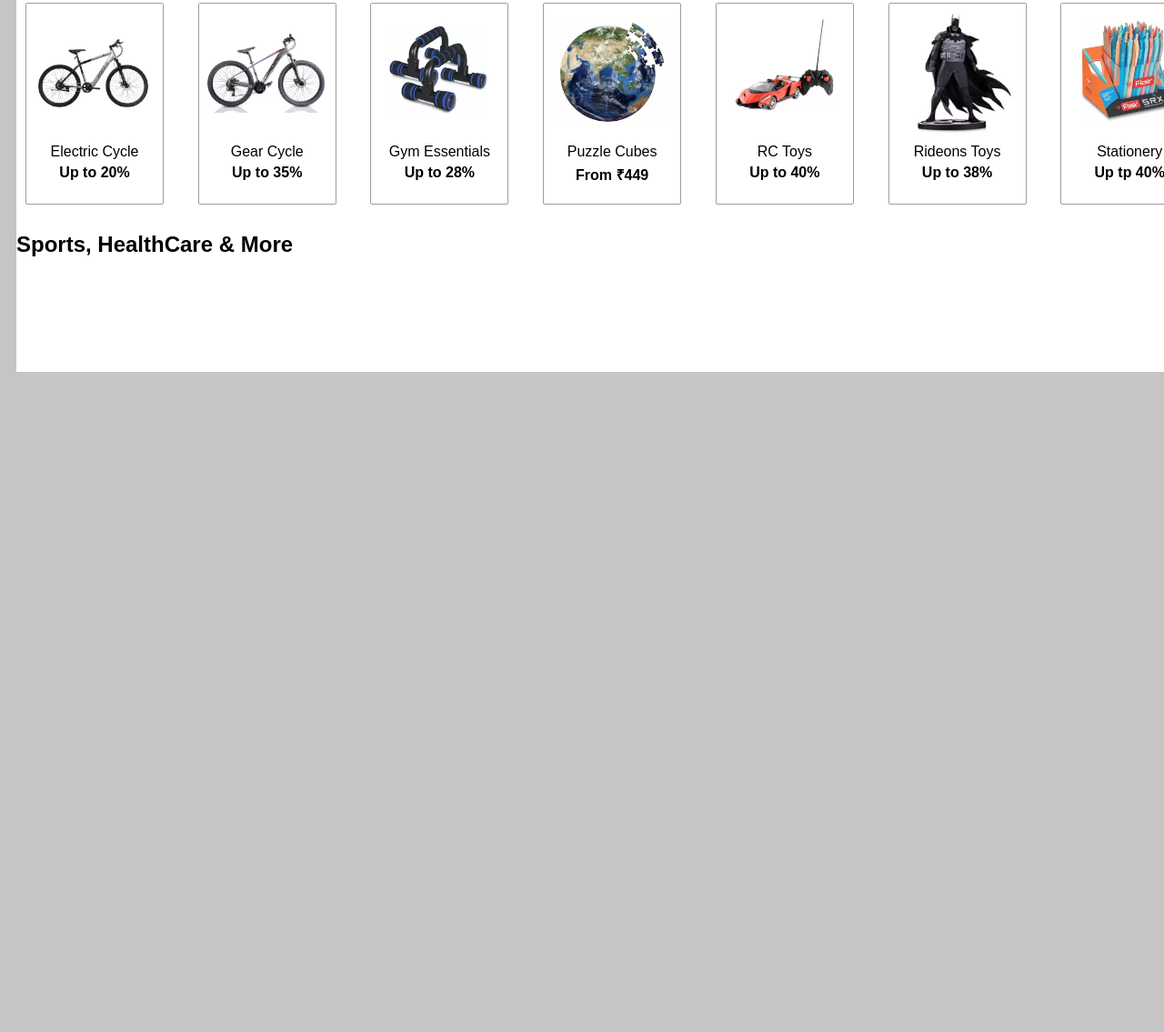
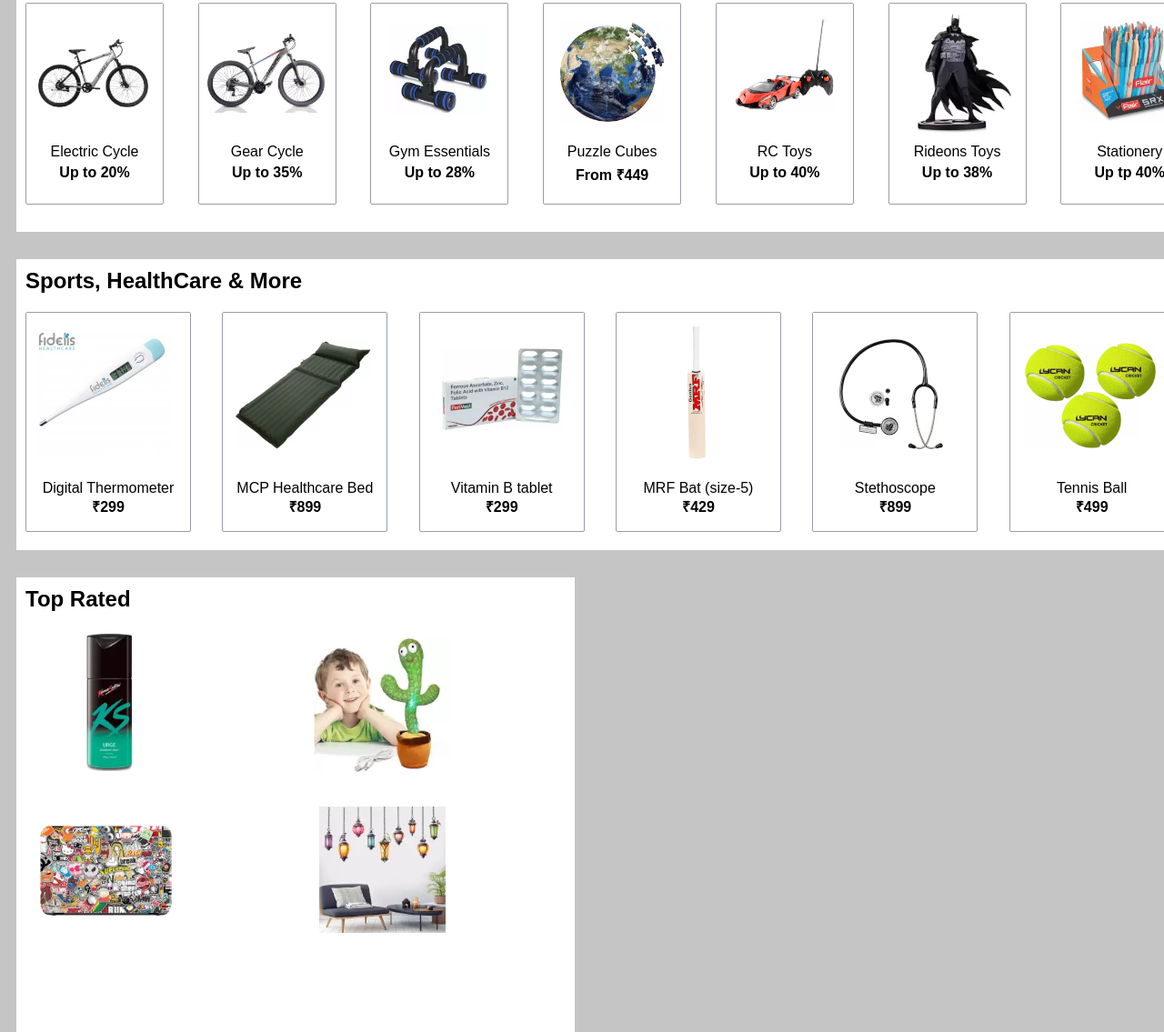
Before and after one commit to vicky-tyson/Flipkart-Clone, a plain HTML site: page index.html in a window 1280 px wide. Shown: the part 939-2074 px from the top of the page at 91% size. Before the commit the page ends 1348 px from the top, so only its background shows below. Drawn offline with Linux system fonts and the light colour scheme; a web font is replaced by a local one.

Commit message:
top rated section to be done

```diff
--- a/index.html
+++ b/index.html
@@ -122,14 +122,29 @@
         <div class="sports-healthcare-more common-width">
           <div class="sports-healthcare-more-head"><h2>Sports, HealthCare & More</h2></div>
             <div class="sports-healthcare-more-contents">
-              <a href="#"><div class="img"><img src="" alt=""><p></p><p class="from"></p></div></a>
-              <a href="#"><div class="img"><img src="" alt=""><p></p><p class="from"></p></div></a>
-              <a href="#"><div class="img"><img src="" alt=""><p></p><p class="from"></p></div></a>
-              <a href="#"><div class="img"><img src="" alt=""><p></p><p class="from"></p></div></a>
-              <a href="#"><div class="img"><img src="" alt=""><p></p><p class="from"></p></div></a>
-              <a href="#"><div class="img"><img src="" alt=""><p></p><p class="from"></p></div></a>
-              <a href="#"><div class="img"><img src="" alt=""><p></p><p class="from"></p></div></a>
+              <a href="#"><div class="img"><img src="sports-healthcare-more-digital-thermometer.png" alt="Digital Thermometer"><p>Digital Thermometer</p><p class="from">₹299</p></div></a>
+              <a href="#"><div class="img"><img src="sports-healthcare-more-mcp-healthcare-bed.png" alt="Healthcare Bed"><p>MCP Healthcare Bed</p><p class="from">₹899</p></div></a>
+              <a href="#"><div class="img"><img src="sports-healthcare-more-medirvast-vitaminb-tablet.png" alt="Vitamin B Tablet"><p>Vitamin B tablet</p><p class="from">₹299</p></div></a>
+              <a href="#"><div class="img"><img src="sports-healthcare-more-mrf-bat-size5.png" alt="MRF Bat"><p>MRF Bat (size-5)</p><p class="from">₹429</p></div></a>
+              <a href="#"><div class="img"><img src="sports-healthcare-more-stethoscope.png" alt="Stethoscope"><p>Stethoscope</p><p class="from">₹899</p></div></a>
+              <a href="#"><div class="img"><img src="sports-healthcare-more-tennis-ball.png" alt="Tennis ball"><p>Tennis Ball</p><p class="from">₹499</p></div></a>
+              <a href="#"><div class="img"><img src="sports-healthcare-more-yoner-racket.png" alt="Yoner Racket"><p>YONER Racket</p><p class="from">₹699</p></div></a>
             </div>
+        </div>
+        <div class="top-rated common-width">
+          <div class="top-rated-head"><h2>Top Rated</h2></div>
+             <div class="top-rated-contents-1">
+                <a href="#"><div class="img"><img src="top-rated-deodrant-spray.png" alt="Deodrant Spray"><p></p><p class="from"></p></div></a>
+                <a href="#"><div class="img"><img src="top-rated-gag-toys.png" alt="Gag Toys"><p></p><p class="from"></p></div></a>
+                <a href="#"><div class="img"><img src="top-rated-laptop-skins-deals.png" alt="Laptop Skins-Deals"><p></p><p class="from"></p></div></a>
+                <a href="#"><div class="img"><img src="top-rated-stickers.png" alt="Stickers"><p></p><p class="from"></p></div></a>
+             </div>
+             <!-- <div class="top-rated-contents-2">
+                <a href="#"><div class="img"><img src="" alt=""><p></p><p class="from"></p></div></a>
+                <a href="#"><div class="img"><img src="" alt=""><p></p><p class="from"></p></div></a>
+                <a href="#"><div class="img"><img src="" alt=""><p></p><p class="from"></p></div></a>
+                <a href="#"><div class="img"><img src="" alt=""><p></p><p class="from"></p></div></a>
+             </div> -->
         </div>
     </div>
 </body>
--- a/style.css
+++ b/style.css
@@ -224,3 +224,60 @@
                                  border: 1px solid #999da4;
                                  border-radius: 2px;
 }
+
+.sports-healthcare-more{
+                            margin-top: 30px;
+                            height: 320px;
+}
+
+.sports-healthcare-more-head{
+                                 padding-top: 10px;
+                                 padding-left: 10px;
+}
+
+.sports-healthcare-more-contents{
+                                    display: flex;
+                                    align-items: center;
+                                    justify-content: center;
+                                    justify-content: space-between;
+                                    padding: 10px;
+                                    margin-top: 10px;
+}
+
+.sports-healthcare-more-contents p{
+                                     text-align: center;
+}
+
+.sports-healthcare-more-contents a{
+                                       text-decoration: none;
+                                       color: black;
+}
+
+.sports-healthcare-more-contents .img .from{
+                                                 font-weight: 600;
+}
+
+.sports-healthcare-more-contents .img{
+                                           height: 240px;
+                                           border: 1px solid #999da4;
+                                           border-radius: 2px;
+}
+
+.top-rated{
+             margin-top: 30px;
+             height: 500px;
+             width: 48%;
+}
+
+.top-rated-head{
+                   padding-left: 10px;
+                   padding-top: 10px;
+}
+
+.top-rated-contents-1{
+                      display: grid;
+                      grid-template-columns: auto auto;
+                      margin: 10px;
+                      column-gap: 10px;
+
+}
```
Also changed, not shown: sports-healthcare-more-digital-thermometer.png (added), sports-healthcare-more-mcp-healthcare-bed.png (added), sports-healthcare-more-medirvast-vitaminb-tablet.png (added), sports-healthcare-more-mrf-bat-size5.png (added), sports-healthcare-more-stethoscope.png (added), sports-healthcare-more-tennis-ball.png (added), sports-healthcare-more-yoner-racket.png (added), top-rated-deodrant-spray.png (added), top-rated-gag-toys.png (added), top-rated-laptop-skins-deals.png (added), top-rated-stickers.png (added).
